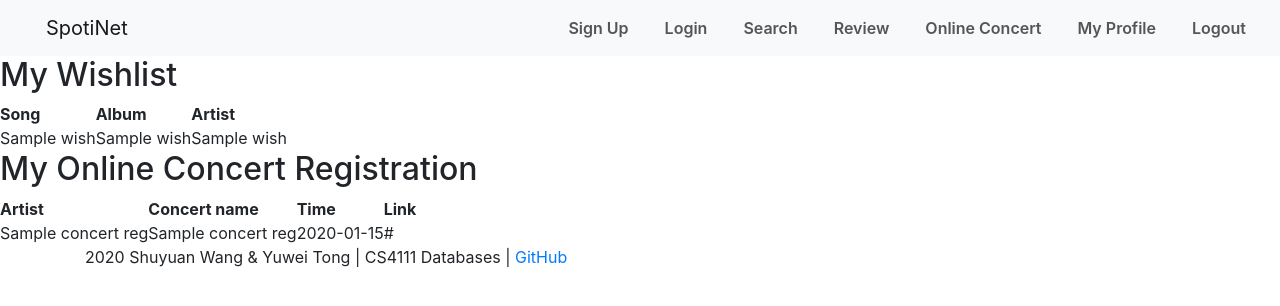
After one commit to shyuwang/cs4111-project1, a Flask app: template templates/profile.html in a window 1280 px wide. The commit adds this page. Shown: the top 306 px of the page. Run offline with Flask 2, Linux system fonts and the light colour scheme; the template is opened without the code that fills it: most values are stand-ins (such as "Sample title", 1, 10 or a date in 2020); parts of the project's set-up code (start-up, migrations or seed data) failed here and were passed over.

Commit message:
Add profile; modify base, login, register html

```diff
--- a/templates/base.html
+++ b/templates/base.html
@@ -1,14 +1,13 @@
-<!doctype html>
+<!DOCTYPE html>
 <html lang="en">
 
 <head>
   <title>{% block title %}A Base Page{% endblock %}</title>
-  <link rel="stylesheet" href="../static/css/style.css">
+  <link rel="stylesheet" href="{{ url_for('static', filename='css/style.css') }}">
   <link rel="stylesheet" href="https://cdn.jsdelivr.net/npm/bootstrap@4.5.3/dist/css/bootstrap.min.css">
   <link rel="stylesheet" href="https://stackpath.bootstrapcdn.com/font-awesome/4.7.0/css/font-awesome.min.css">
-
   <script src="https://code.jquery.com/jquery-3.5.1.slim.min.js" </script>
-    <script src="https://cdn.jsdelivr.net/npm/bootstrap@4.5.3/dist/js/bootstrap.bundle.min.js"</script>
+  <script src="https://cdn.jsdelivr.net/npm/bootstrap@4.5.3/dist/js/bootstrap.bundle.min.js"</script>
 
 </head>
 
@@ -16,15 +15,15 @@
   <!----------NavigationBar---------->
   <section id="nav-bar">
     <nav class="navbar navbar-expand-lg navbar-light bg-light">
-      <a class="navbar-brand" href="#">SpotiNet</a>
+      <a class="navbar-brand" href="/">SpotiNet</a>
 
       <div class="collapse navbar-collapse" id="navbarNav">
         <ul class="navbar-nav ml-auto">
           <li class="nav-item active">
-            <a class="nav-link" href="#">Sign Up</a>
+            <a class="nav-link" href="register">Sign Up</a>
           </li>
           <li class="nav-item active">
-            <a class="nav-link" href="#">Login</a>
+            <a class="nav-link" href="login">Login</a>
           </li>
           <li class="nav-item active">
             <a class="nav-link" href="#">Search</a>
@@ -36,7 +35,10 @@
             <a class="nav-link" href="#">Online Concert</a>
           </li>
           <li class="nav-item">
-            <a class="nav-link" href="#">My Profile</a>
+            <a class="nav-link" href="profile">My Profile</a>
+          </li>
+          <li class="nav-item">
+            <a class="nav-link" href="logout">Logout</a>
           </li>
         </ul>
 
@@ -45,6 +47,7 @@
 
   </section>
   <!-----------------------Slider----------------->
+  {% block body %}
   <div id="slider">
     <div id="headerSlider" class="carousel slide" data-ride="carousel">
   <ol class="carousel-indicators">
@@ -62,8 +65,9 @@
   </div>
 <!------------------------Main content---------->
 <div class="container">
-{% block body %}{% endblock %}
+
 </div>
+{% endblock %}
 <!------------------Footer---------------------->
 
 <div class="container">
--- /dev/null
+++ b/templates/profile.html
@@ -0,0 +1,53 @@
+{% extends 'base.html' %}
+{% block title %} My Profile {% endblock %}
+{% block body %}
+<div>
+    <h2>My Wishlist</h2>
+    <div>
+      <table>
+        <thead>
+          <tr>
+              <th>Song</th>
+              <th>Album</th>
+              <th>Artist</th>
+          </tr>
+        </thead>
+
+        <tbody>
+          {% for song_name, album_name, artist_name in wishs %}
+          <tr>
+            <td>{{song_name}}</td>
+            <td>{{album_name}}</td>
+            <td>{{artist_name}}</td>
+          </tr>
+          {% endfor %}
+        </tbody>
+      </table>
+    </div>
+
+    <div>
+        <h2>My Online Concert Registration</h2>
+        <div>
+          <table>
+            <thead>
+              <tr>
+                  <th>Artist</th>
+                  <th>Concert name</th>
+                  <th>Time</th>
+                  <th>Link</th>
+              </tr>
+            </thead>
+
+            <tbody>
+              {% for artist_name, concert_name, concert_time, link in concert_reg %}
+              <tr>
+                <td>{{artist_name}}</td>
+                <td>{{concert_name}}</td>
+                <td>{{concert_time}}</td>
+                <td>{{link}}</td>
+              </tr>
+              {% endfor %}
+            </tbody>
+          </table>
+        </div>
+    {% endblock %}
```
Also changed, not shown: templates/login.html (+30 -13 lines), templates/register.html (+30 -13 lines).
